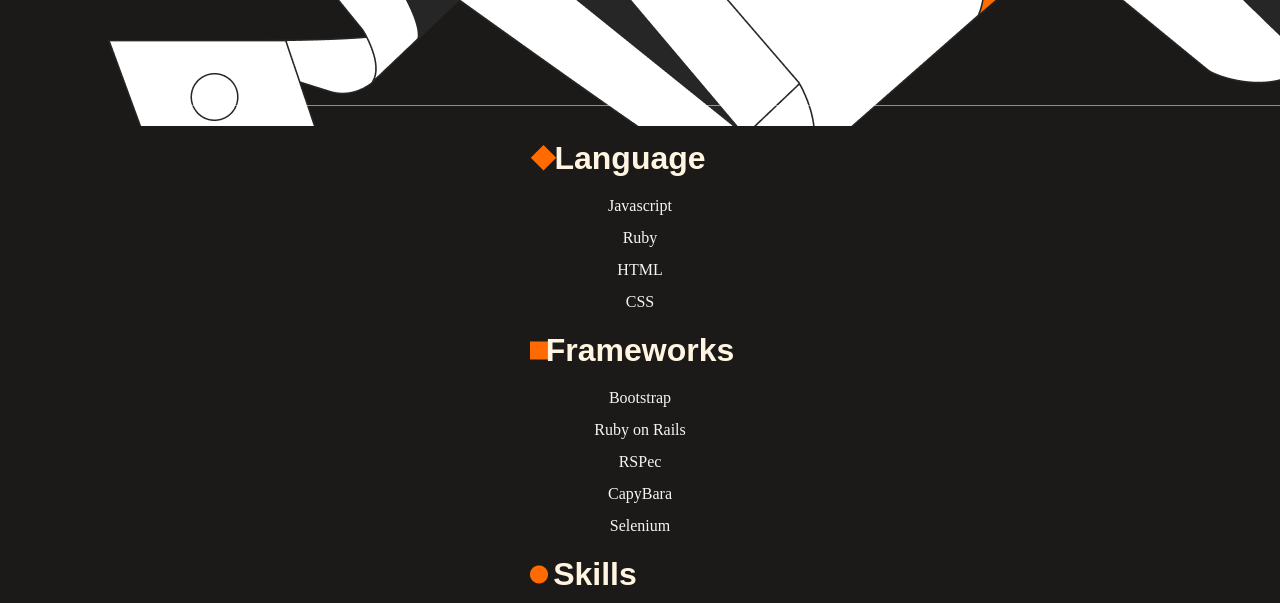
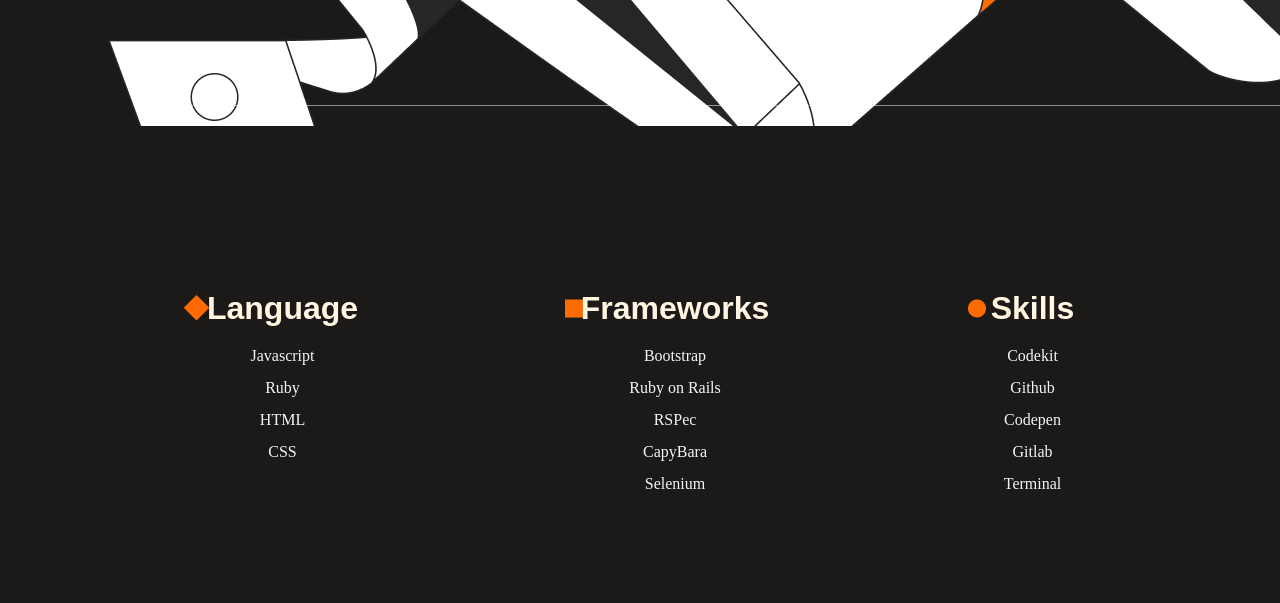
Before and after one commit to banzaman/glowing-octo-pancake.github.io, a plain HTML site: page index.html in a window 1280 px wide. Shown: the part 2990-3593 px from the top of the page. Drawn offline with Linux system fonts and the light colour scheme.

Commit message:
Edit technology page

```diff
--- a/index.html
+++ b/index.html
@@ -425,7 +425,7 @@
           <img alt="division" src="img/line2.png" class="line2" />
         </section>
         <section class="skills d-flex">
-          <ul>
+          <ul class="tech">
             <li>
               <h2 class="lan">Language</h2>
               <ul class="eniimi">
--- a/query.css
+++ b/query.css
@@ -230,4 +230,11 @@
       display: flex;
       align-items: baseline;
     }
+
+    .tech {
+      display: flex;
+      justify-content: space-evenly;
+      width: 100vw;
+      padding: 150px 0;
+    }
   }
```
